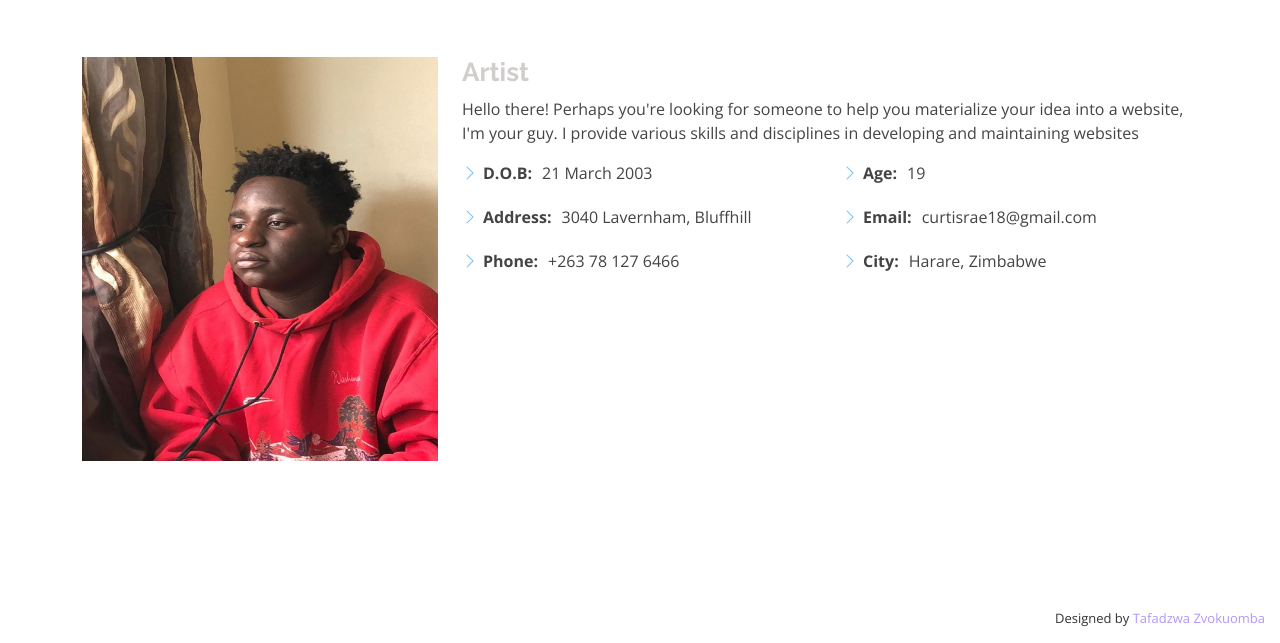
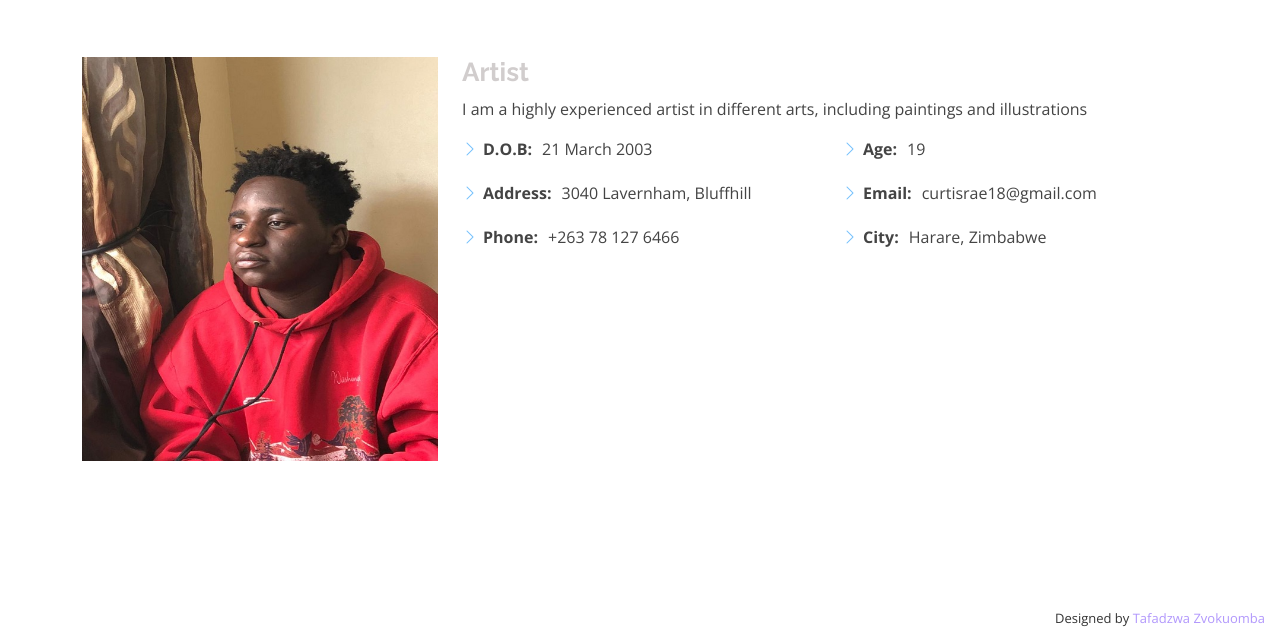
Before and after one commit to Tafadzwa92/Curtis-Rae, a plain HTML site: page about.html in a window 1280 px wide. Shown: the part 157-800 px from the top of the page. Drawn offline with nearby package versions, Linux system fonts and the light colour scheme.

Commit message:
gallery commit

```diff
--- a/about.html
+++ b/about.html
@@ -81,7 +81,7 @@
          <div class="col-lg-8 pt-4 pt-lg-0 content" data-aos="fade-left">
            <h3>Artist</h3>
            <p>
-             Hello there! Perhaps you're looking for someone to help you materialize your idea into a website, I'm your guy. I provide various skills and disciplines in developing and maintaining websites
+             I am a highly experienced artist in different arts, including paintings and illustrations
            </p>
            <div class="row">
              <div class="col-lg-6">
```
